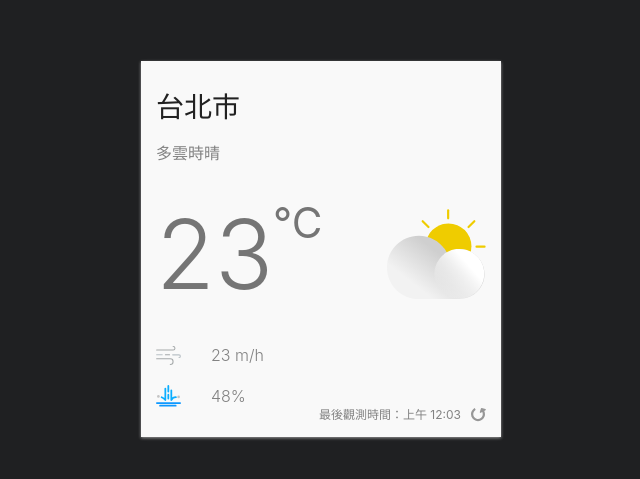
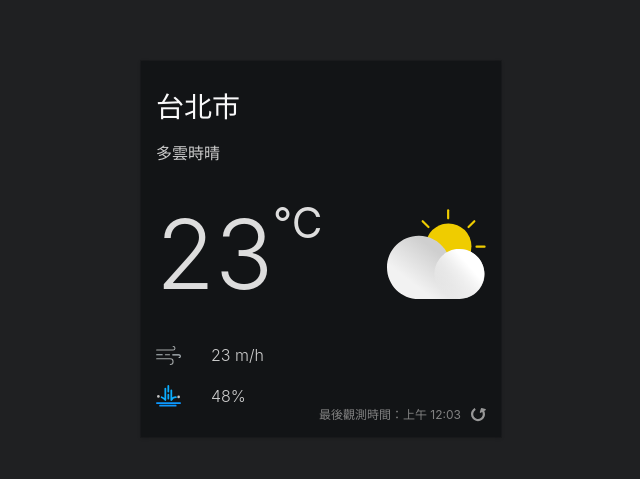
Before and after one commit to NicoleJAVA/realtime-weather-app, a React (Create React App) app: page / in a window 1280 px wide. Shown: the part 151-630 px from the top of the page, without its empty margins (319-959 px from the left). Built offline with nearby package versions, Linux system fonts and the light colour scheme.

Commit message:
feat(App): switch theme using ThemeProvider

```diff
--- a/src/App.js
+++ b/src/App.js
@@ -2,7 +2,9 @@ import { ReactComponent as AirFlowIcon } from './images/airFlow.svg';
 import { ReactComponent as DayCloudyIcon } from './images/day-cloudy.svg';
 import { ReactComponent as RainIcon } from './images/rain.svg';
 import { ReactComponent as RefreshIcon } from './images/refresh.svg';
+
 import styled from '@emotion/styled';
+import { ThemeProvider } from '@emotion/react';
 
 const theme = {
   light: {
@@ -35,8 +37,8 @@ const Container = styled.div`
 const WeatherCard = styled.div`
   position: relative;
   min-width: 360px;
-  box-shadow: 0 1px 3px 0 #999999;
-  background-color: #f9f9f9;
+  box-shadow: ${({ theme }) => theme.boxShadow};
+  background-color: ${({ theme }) => theme.foregroundColor};
   box-sizing: border-box;
   padding: 30px 15px;
 `;
@@ -44,13 +46,13 @@ const WeatherCard = styled.div`
 const Location = styled.div`
   ${props => console.log('Location 的 props', props)}
   font-size: 28px;
-  color: ${props => props.theme === 'dark' ? '#dadada' : '#212121'};
+  color: ${({ theme }) => theme.titleColor};
   margin-bottom: 20px;
 `;
 
 const Description = styled.div`
   font-size: 16px;
-  color: #828282;
+  color: ${({ theme }) => theme.textColor};
   margin-bottom: 30px;
 `;
 
@@ -62,7 +64,7 @@ const CurrentWeather = styled.div`
 `;
 
 const Temperature = styled.div`
-  color: #757575;
+  color: ${({ theme }) => theme.temperatureColor};
   font-size: 96px;
   font-weight: 300;
   display: flex;
@@ -78,7 +80,7 @@ const AirFlow = styled.div`
   align-items: center;
   font-size: 16x;
   font-weight: 300;
-  color: #828282;
+  color: ${({ theme }) => theme.textColor};
   margin-bottom: 20px;
   svg {
     width: 25px;
@@ -92,7 +94,7 @@ const Rain = styled.div`
   align-items: center;
   font-size: 16x;
   font-weight: 300;
-  color: #828282;
+  color: ${({ theme }) => theme.textColor};
   svg {
     width: 25px;
     height: auto;
@@ -122,9 +124,10 @@ const Refresh = styled.div`
 
 function App() {
   return (
-    <Container theme={theme.dark}>
+    <ThemeProvider theme={theme.dark}>
+      <Container>
       <WeatherCard>
-    <Location theme="light">台北市</Location>
+      <Location>台北市</Location>
           <Description>多雲時晴</Description>
           <CurrentWeather>
             <Temperature>
@@ -143,6 +146,7 @@ function App() {
           </Refresh>
       </WeatherCard>
       </Container>
+    </ThemeProvider>
   );
 }
 
```
Lines whose indentation alone changed are shown as unchanged.
